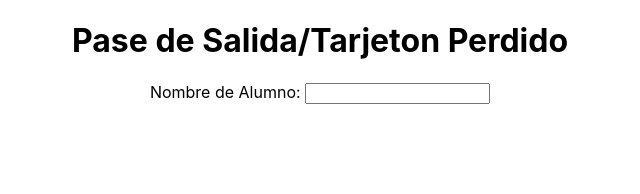
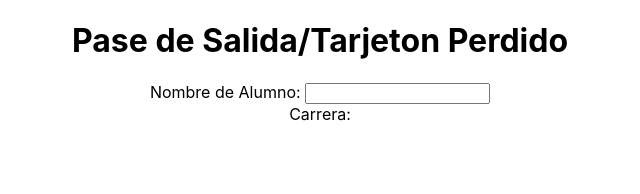
Before and after one commit to tonkiuter/Modular21b, a React (Create React App) app in the folder React/seguridadreact/: page / in a window 1280 px wide. Shown: the top 194 px of the page, without its empty margins (320-960 px from the left). Built offline with nearby package versions, Linux system fonts and the light colour scheme.

Commit message:
Update RomperCandado.js

```diff
--- a/React/seguridadreact/src/Components/RomperCandado.js
+++ b/React/seguridadreact/src/Components/RomperCandado.js
@@ -10,6 +10,9 @@ function RomperCandado(){
                         <div class="col-md">
                             Nombre de Alumno: <input class="form-control" type="text" required></input>
                         </div>
+                        <div class="col-md">
+                            Carrera:
+                        </div>
                     </div>
                 </div>
             </form>
```
